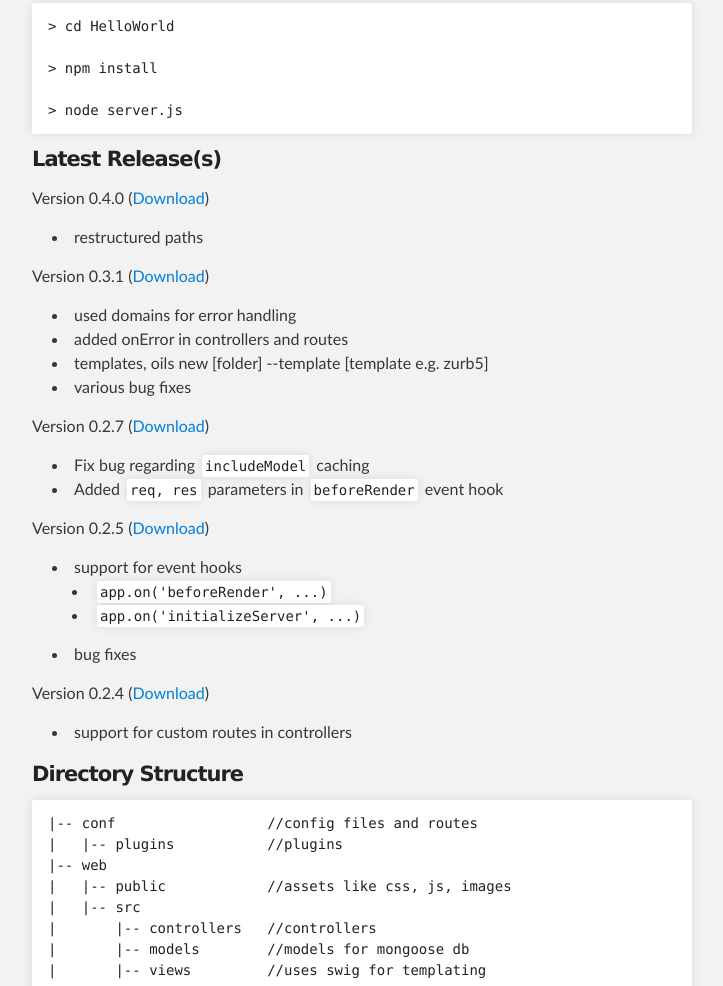
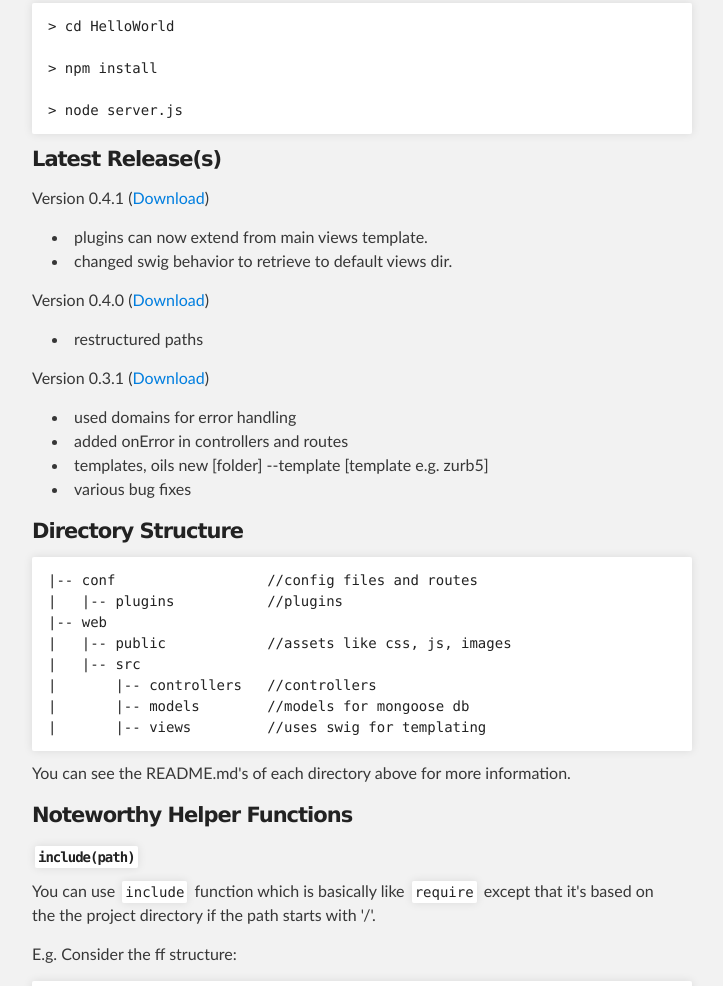
Before and after one commit to mannyvergel/oils-js, a plain HTML site: page index.html in a window 1280 px wide. Shown: the part 974-1960 px from the top of the page, without its empty margins (288-1011 px from the left). Drawn offline with Linux system fonts and the light colour scheme.

```diff
--- a/index.html
+++ b/index.html
@@ -73,7 +73,12 @@
 <h4>
 <a name="latest-releases" class="anchor" href="#latest-releases"><span class="octicon octicon-link"></span></a>Latest Release(s)</h4>
 
-<p>Version 0.4.0 (<a href="https://github.com/mannyvergel/oils-js/archive/v0.4.0.zip">Download</a>)</p>
+<p>Version 0.4.1 (<a href="https://github.com/mannyvergel/oils-js/archive/v0.4.1.zip">Download</a>)</p>
+
+<ul>
+<li>plugins can now extend from main views template.</li>
+<li>changed swig behavior to retrieve to default views dir.</li>
+</ul><p>Version 0.4.0 (<a href="https://github.com/mannyvergel/oils-js/archive/v0.4.0.zip">Download</a>)</p>
 
 <ul>
 <li>restructured paths</li>
@@ -84,27 +89,6 @@
 <li>added onError in controllers and routes</li>
 <li>templates, oils new [folder] --template [template e.g. zurb5]</li>
 <li>various bug fixes</li>
-</ul><p>Version 0.2.7 (<a href="https://github.com/mannyvergel/oils-js/archive/v0.2.7.zip">Download</a>)</p>
-
-<ul>
-<li>Fix bug regarding <code>includeModel</code> caching</li>
-<li>Added <code>req, res</code> parameters in <code>beforeRender</code> event hook</li>
-</ul><p>Version 0.2.5 (<a href="https://github.com/mannyvergel/oils-js/archive/v0.2.5.zip">Download</a>)</p>
-
-<ul>
-<li>support for event hooks
-
-<ul>
-<li>
-<code>app.on('beforeRender', ...)</code> </li>
-<li><code>app.on('initializeServer', ...)</code></li>
-</ul>
-</li>
-<li>bug fixes</li>
-</ul><p>Version 0.2.4 (<a href="https://github.com/mannyvergel/oils-js/archive/v0.2.4.zip">Download</a>)</p>
-
-<ul>
-<li>support for custom routes in controllers</li>
 </ul><h4>
 <a name="directory-structure" class="anchor" href="#directory-structure"><span class="octicon octicon-link"></span></a>Directory Structure</h4>
 
```
Also changed, not shown: params.json (+1 -1 lines).
